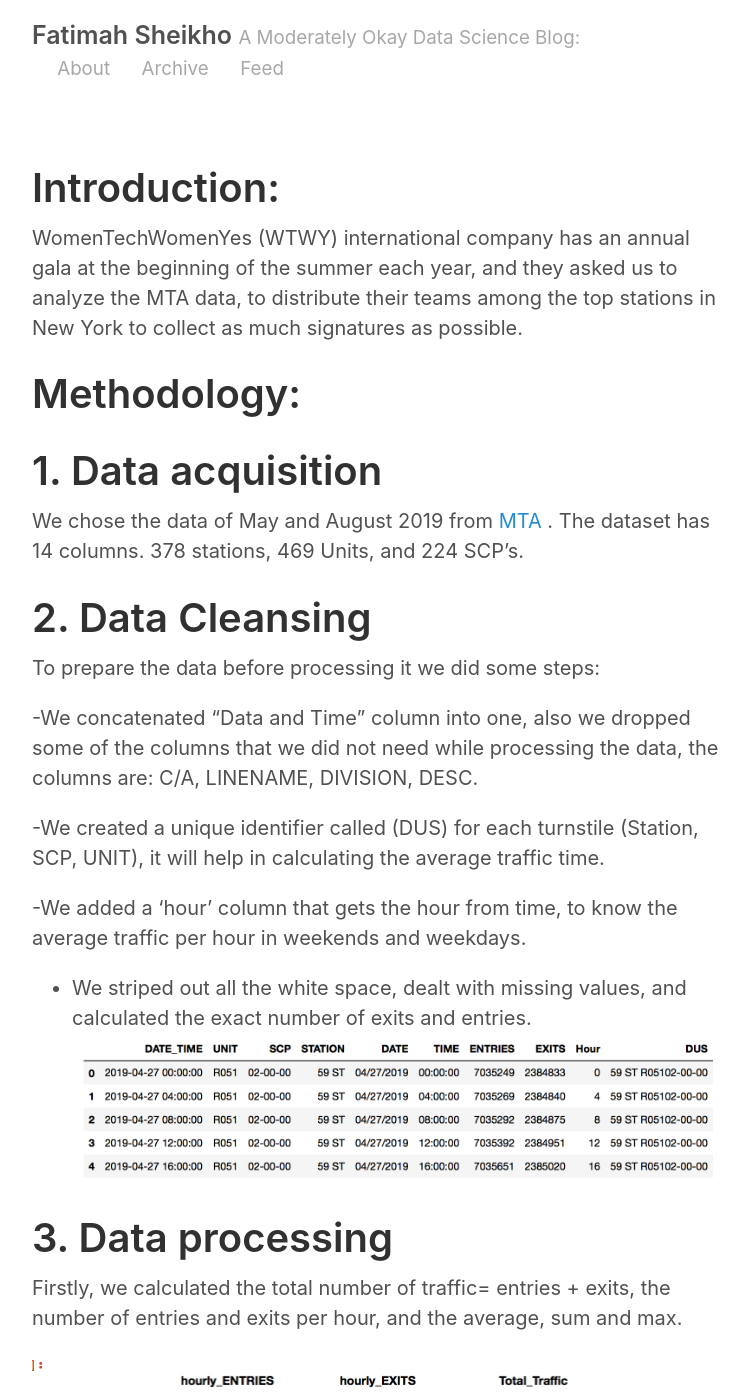
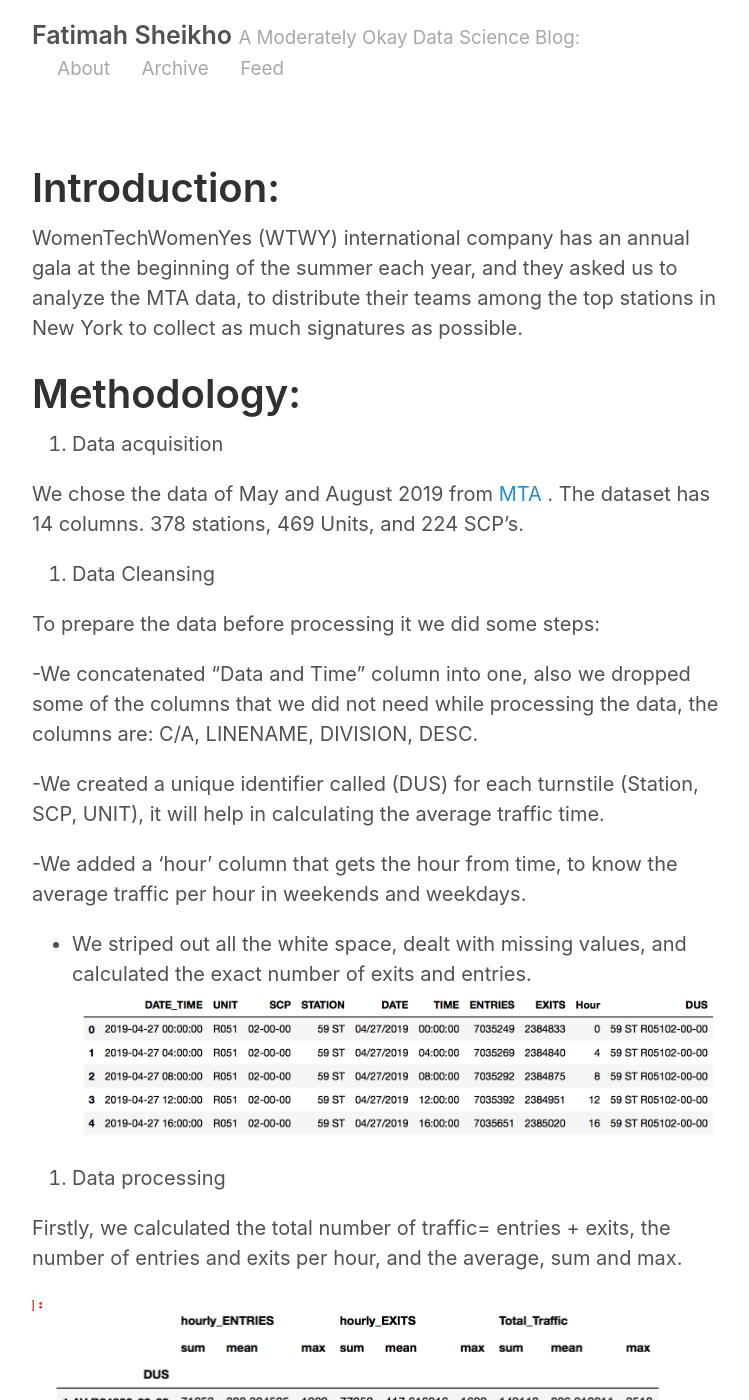
Before and after one commit to fatimahSheikho/fatimahSheikho.github.io, a Jekyll site: the page built from index.md, in a window 1280 px wide and 1400 px high. Shown: the whole window, without its empty margins (258-1007 px from the left). Built offline with Jekyll 4.4.1, drawn with Linux system fonts in a browser that asks for light colours.

Commit message:
Update index.md

```diff
--- a/index.md
+++ b/index.md
@@ -18,11 +18,11 @@ WomenTechWomenYes (WTWY) international company has an annual gala at the beginni
 
 # Methodology:
 
-# 1.	Data acquisition
+1.	Data acquisition
 
 We chose the data of May and August 2019 from [MTA ](http://web.mta.info/developers/turnstile.html). The dataset has 14 columns. 378 stations, 469 Units, and 224 SCP’s.
 
-# 2.	Data Cleansing
+ 2.	Data Cleansing
 
  To prepare the data before processing it we did some steps:
 
@@ -36,7 +36,7 @@ We chose the data of May and August 2019 from [MTA ](http://web.mta.info/develop
 ![image]({{site.url}}/images/Screen Shot 2019-09-07 at 10.48.44 PM.png)
 
 
-# 3.	Data processing
+ 3.	Data processing
 
 Firstly, we calculated the total number of traffic= entries + exits, the number of entries and exits per hour, and the average, sum and max.
 
@@ -56,6 +56,6 @@ Lastly, we calculated the average traffic per hour in weekends and weekdays.
 
 ![image]({{site.url}}/images/Screen Shot 2019-09-07 at 8.31.47 PM.png)
 
-# 4.	Results
+ 4.	Results
 
 Lastly, we suggested the topmost traffic station in May which is BAYCHESTER AV, and Dekalb AV in August. Also, it is preferable to signatures collect in the afternoon during weekdays, and evenings during the weekends. So far, the project was so challenging, yet, I enjoyed every minute working on it. Most importantly, I have learned how to use Pandas and Seaborn and apply them in my project.
```
